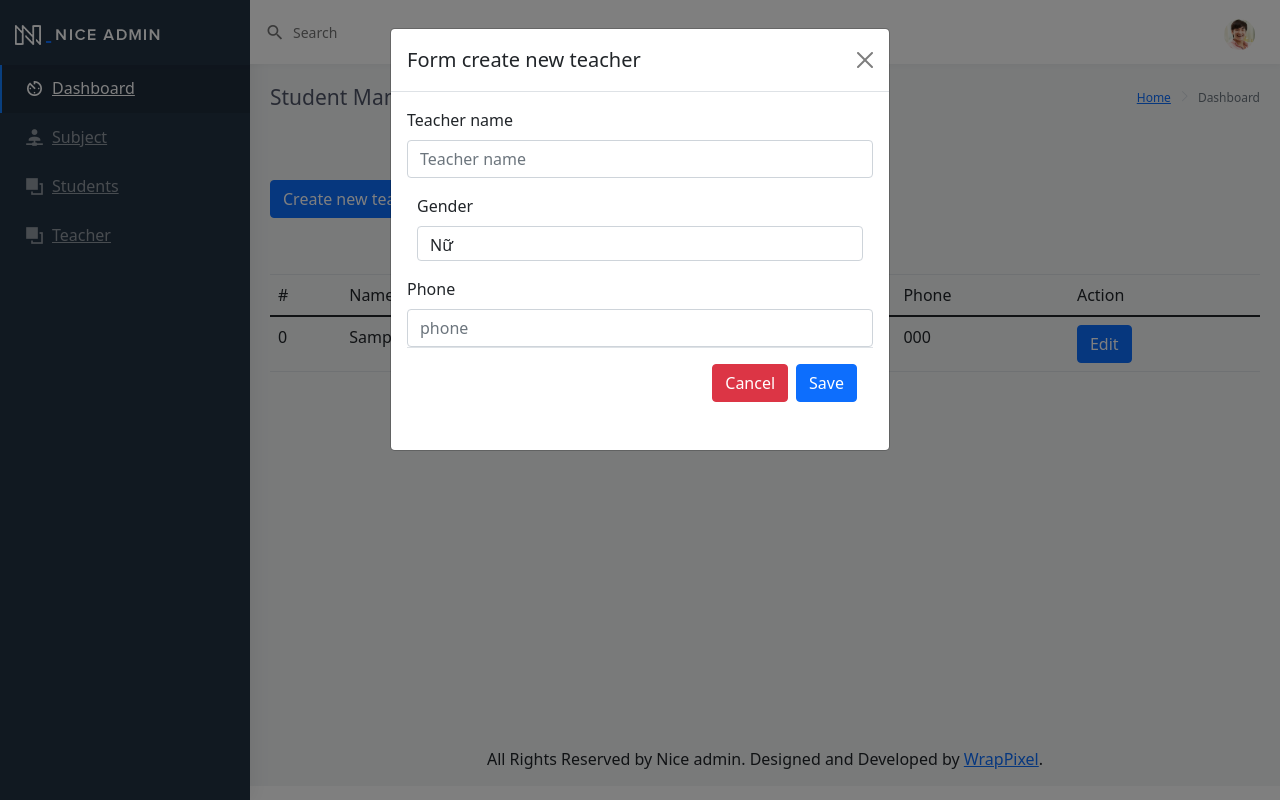
After one commit to bap-internship-2021/course-management, a PHP site: template views/teachers/index.php in a window 1280 px wide, after a click on "Create new teacher". The commit adds this page. Run offline with PHP 8.4, Linux system fonts and the light colour scheme; the template is opened without the code that fills it: most values are stand-ins (such as "Sample title", 1, 10 or a date in 2020).

Commit message:
create index teacher

```diff
--- a/controllers/StudentController.php
+++ b/controllers/StudentController.php
@@ -1,6 +1,7 @@
 <?php
 
 require_once 'models/Student.php'; // Call the Student model
+
 require_once 'validators/students/CreateStudentRequest.php';
 require_once 'validators/students/EditStudentRequest.php';
 class StudentController extends Student
--- /dev/null
+++ b/views/teachers/index.php
@@ -0,0 +1,129 @@
+<!-- Header -->
+<?php require_once 'views/header_app.php'; ?>
+
+<!-- Content -->
+<div class="container-fluid">
+
+    <button type="button" class="btn btn-primary mt-5" data-bs-toggle="modal" data-bs-target="#exampleModal">
+        Create new teacher
+    </button>
+
+    <!-- Modal -->
+    <div class="modal fade" id="exampleModal" tabindex="-1" aria-labelledby="exampleModalLabel" aria-hidden="true">
+        <div class="modal-dialog">
+            <div class="modal-content">
+                <div class="modal-header">
+                    <h5 class="modal-title" id="exampleModalLabel">Form create new teacher</h5>
+                    <button type="button" class="btn-close" data-bs-dismiss="modal" aria-label="Close"></button>
+                </div>
+                <div class="modal-body">
+                    <form action=".?action=create_teacher" method="post">
+                        <!-- student name -->
+                        <div class="mb-3">
+                            <label for="name" class="form-label">Teacher name</label>
+                            <input type="text" name="name" class="form-control" id="name" placeholder="Teacher name">
+                        </div>
+
+                        <!-- gender -->
+                        <div class="mb-3">
+                        <label for="gender" class="col-sm-12">Gender</label>
+                        <div class="col-sm-12">
+                            <select name="gender" class="form-control form-control-line">
+                                <option value="0">Nữ</option>
+                                <option value="1">Nam</option>
+                            </select>
+                        </div>
+                    </div>
+
+                        <!-- phone -->
+                        <div class="mb-3">
+                            <label for="phone" class="form-label">Phone</label>
+                            <input type="text" name="phone" class="form-control" id="phone"
+                                   placeholder="phone">
+                            <div class="modal-footer">
+                                <button type="button" class="btn btn-danger" data-bs-dismiss="modal">Cancel</button>
+                                <button type="submit" class="btn btn-primary">Save</button>
+                            </div>
+                        </div>
+                    </form>
+                </div>
+
+            </div>
+        </div>
+    </div>
+
+    <?php if (isset($_SESSION['create_teacher']['success'])) { ?>
+        <div class="row justify-content-center">
+            <div class="col-6">
+                <div class="alert alert-success text-center" role="alert">
+                    <?php echo $_SESSION['create_teacher']['success']; ?>
+                </div>
+            </div>
+        </div>
+    <?php }
+    unset($_SESSION['create_teacher']['success']); ?>
+
+    <?php if (isset($_SESSION['create_teacher']['name_error'])) { ?>
+        <div class="row justify-content-center">
+            <div class="col-6">
+                <div class="alert alert-success text-center" role="alert">
+                    <?php echo $_SESSION['create_teacher']['name_error']; ?>
+                </div>
+            </div>
+        </div>
+    <?php }
+    unset($_SESSION['create_teacher']['name_error']); ?>
+
+    <?php if (isset($_SESSION['create_teacher']['gender_error'])) { ?>
+        <div class="row justify-content-center">
+            <div class="col-6">
+                <div class="alert alert-success text-center" role="alert">
+                    <?php echo $_SESSION['create_teacher']['gender_error']; ?>
+                </div>
+            </div>
+        </div>
+    <?php }
+    unset($_SESSION['create_teacher']['gender_error']); ?>
+
+    <?php if (isset($_SESSION['create_teacher']['phone_error'])) { ?>
+        <div class="row justify-content-center">
+            <div class="col-6">
+                <div class="alert alert-success text-center" role="alert">
+                    <?php echo $_SESSION['create_teacher']['phone_error']; ?>
+                </div>
+            </div>
+        </div>
+    <?php }
+    unset($_SESSION['create_teacher']['phone_error']); ?>
+    <!--  ENd form create subject-->
+    <!--  Alert if update success  -->
+
+    <h1 class="text-blue text-center">List students</h1>
+    <table class="table">
+        <thead>
+        <tr>
+            <th scope="col">#</th>
+            <th scope="col">Name</th>
+            <th scope="col">Gender</th>
+            <th scope="col">Phone</th>
+            <th scope="col" colspan="2">Action</th>
+        </tr>
+        </thead>
+        <tbody>
+
+        <?php if (!empty($teachers)) { ?>
+            <?php foreach ($teachers as $key => $tc) { ?>
+                <tr>
+                    <th scope="row"><?php echo $key ?></th>
+                    <td><?php echo $tc['name'] ?></td>
+                    <td><?php echo (($tc['gender'] == 0) ? 'Nữ' : 'Nam'); ?></td>
+                    <td><?php echo $tc['phone'] ?></td>
+                    <td><a href=".?action=edit_teacher&id=<?php echo $tc['id']; ?>" class="btn btn-primary">Edit</a></td>
+                </tr>
+            <?php } ?>
+        <?php } ?>
+        </tbody>
+    </table>
+</div>
+<!-- Footer -->
+<?php require_once 'views/footer_app.php'; ?>
```
Also changed, not shown: controllers/TeacherController.php (added, +17 -0 lines), index.php (+13 -0 lines), models/Teacher.php (added, +49 -0 lines).
